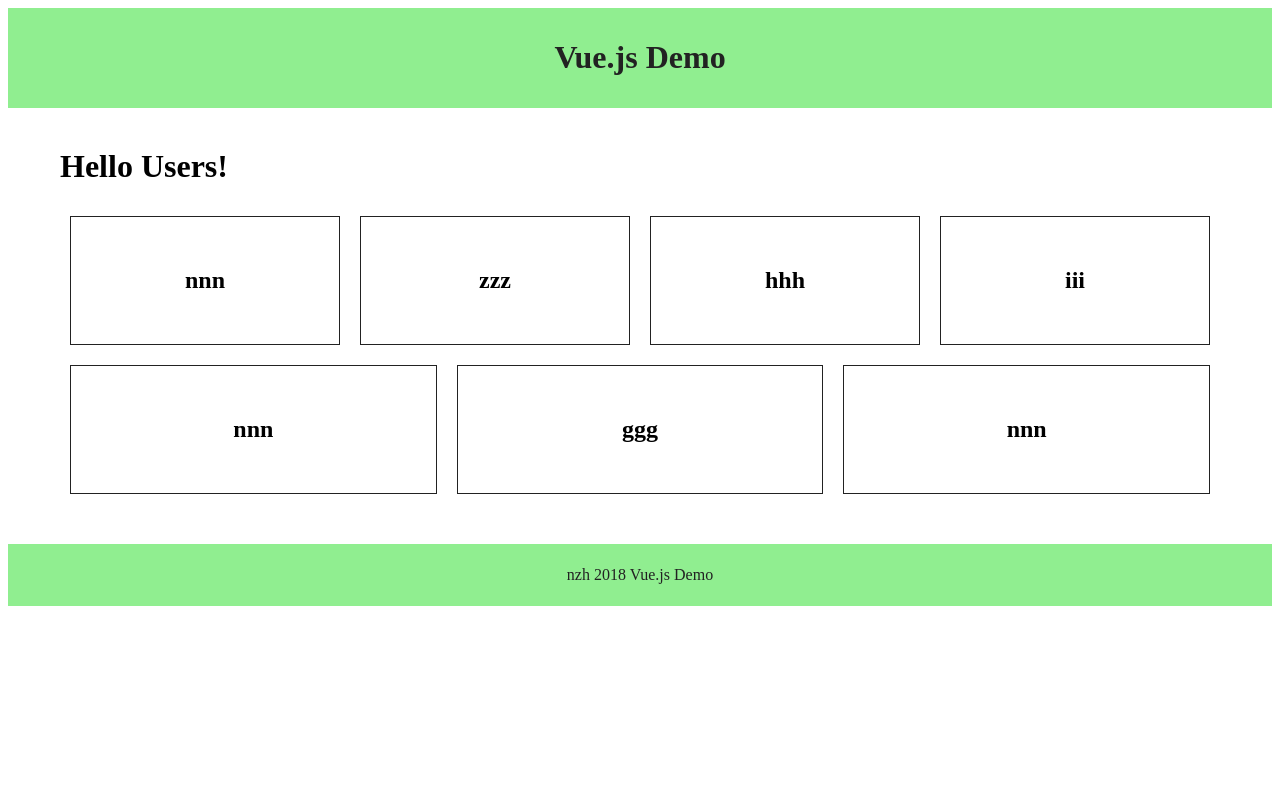
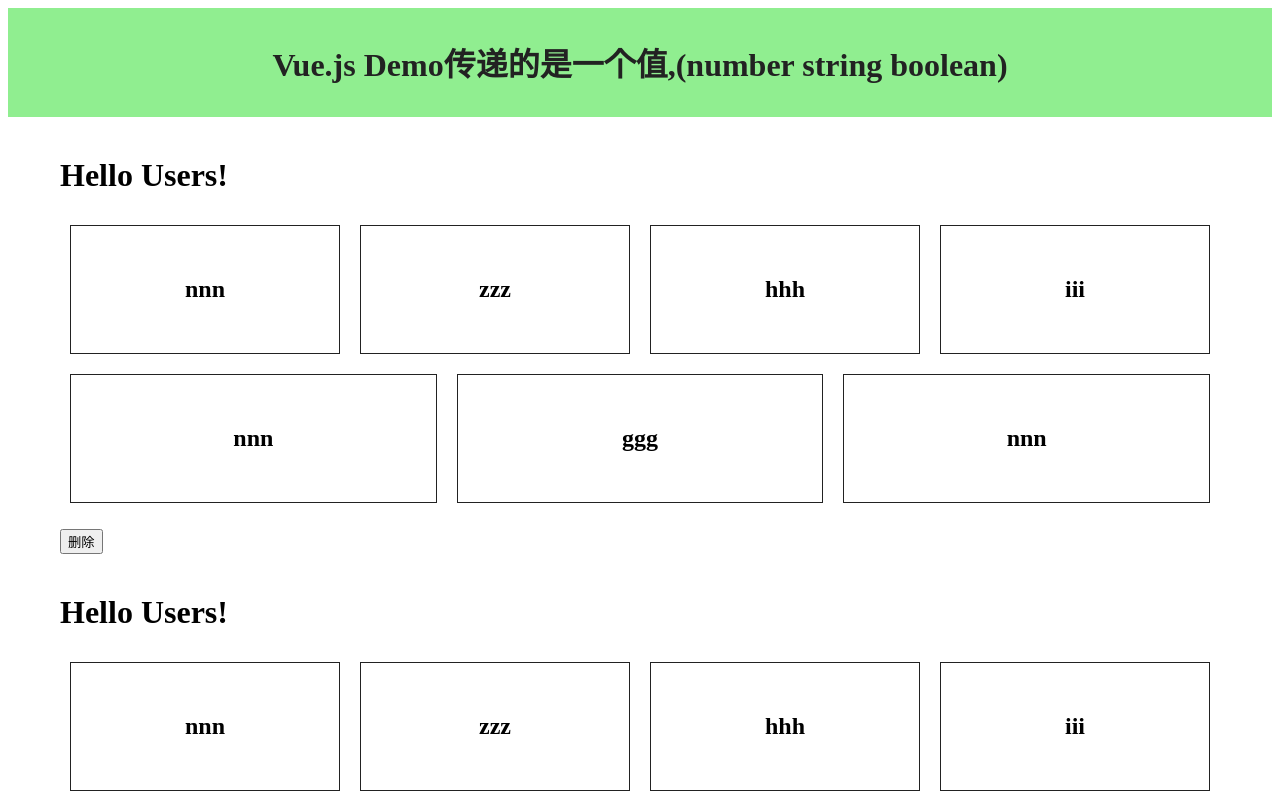
Before and after one commit to g1063598/lesson, a Vue app in the folder VUE/my-project/: page / in a window 1280 px wide. Shown: the top 800 px of the page. Built offline with nearby package versions, Linux system fonts and the light colour scheme.

Commit message:
my-project

```diff
--- a/VUE/my-project/src/App.vue
+++ b/VUE/my-project/src/App.vue
@@ -1,8 +1,9 @@
 <template>
   <div id="app">
-    <app-header></app-header>
+    <app-header v-bind:title="title"></app-header>
     <users v-bind:users="users"></users>
-    <app-footer></app-footer>
+    <users v-bind:users="users"></users>
+    <app-footer v-bind:title="title"></app-footer>
   </div>
 </template>
 
@@ -28,7 +29,8 @@ export default {
           {name:"nnn",position:"web开发",show:false},
           {name:"ggg",position:"web开发",show:false},
           {name:"nnn",position:"web开发",show:false}
-        ]
+        ],
+        title:"传递的是一个值,(number string boolean)"
     }
   }
 }
--- a/VUE/my-project/src/components/Footer.vue
+++ b/VUE/my-project/src/components/Footer.vue
@@ -1,7 +1,7 @@
 <template>
   <header>
       <p>
-          {{nzh}}
+          {{nzh}}{{title}}
       </p>
   </header>
 </template>
@@ -9,6 +9,7 @@
 <script>
 export default {
   name: 'app-footer',
+  props:["title"],
   data () {
     return {
         nzh: "nzh 2018 Vue.js Demo"
--- a/VUE/my-project/src/components/Header.vue
+++ b/VUE/my-project/src/components/Header.vue
@@ -1,7 +1,7 @@
 <template>
-  <header>
+  <header v-on:click="changeTitle">
       <h1>
-          {{title}}
+          {{title1}}{{title}}
       </h1>
   </header>
 </template>
@@ -9,9 +9,15 @@
 <script>
 export default {
   name: 'app-header',
+  props: ["title"],
   data () {
     return {
-     title: "Vue.js Demo"
+     title1: "Vue.js Demo"
+    }
+  },
+  methods: {
+    changeTitle: function(){
+      this.title="changed";
     }
   }
 }
--- a/VUE/my-project/src/components/Users.vue
+++ b/VUE/my-project/src/components/Users.vue
@@ -7,6 +7,8 @@
         <h3 v-show="user.show">{{user.position}}</h3>
       </li>
     </ul>
+
+    <button v-on:click="deleteUser">删除</button>
   </div>
 </template>
 <script>
@@ -15,6 +17,11 @@
     props:["users"],
     data() {
       return {
+      }
+    },
+    methods: {
+      deleteUser: function() {
+        this.users.pop();
       }
     }
   }
```
Also changed, not shown: 1 other file (tests, documents, lock files or other folders).
